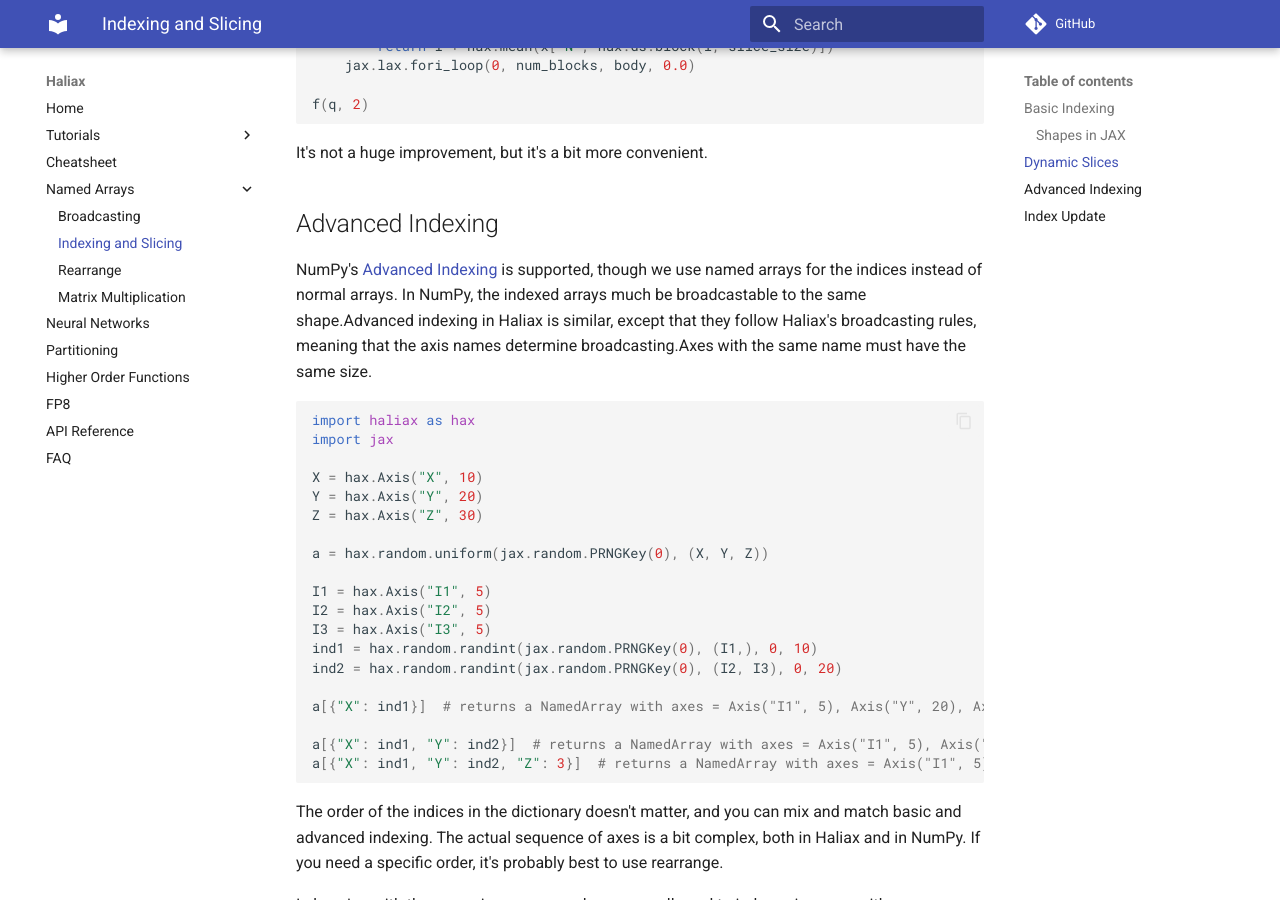
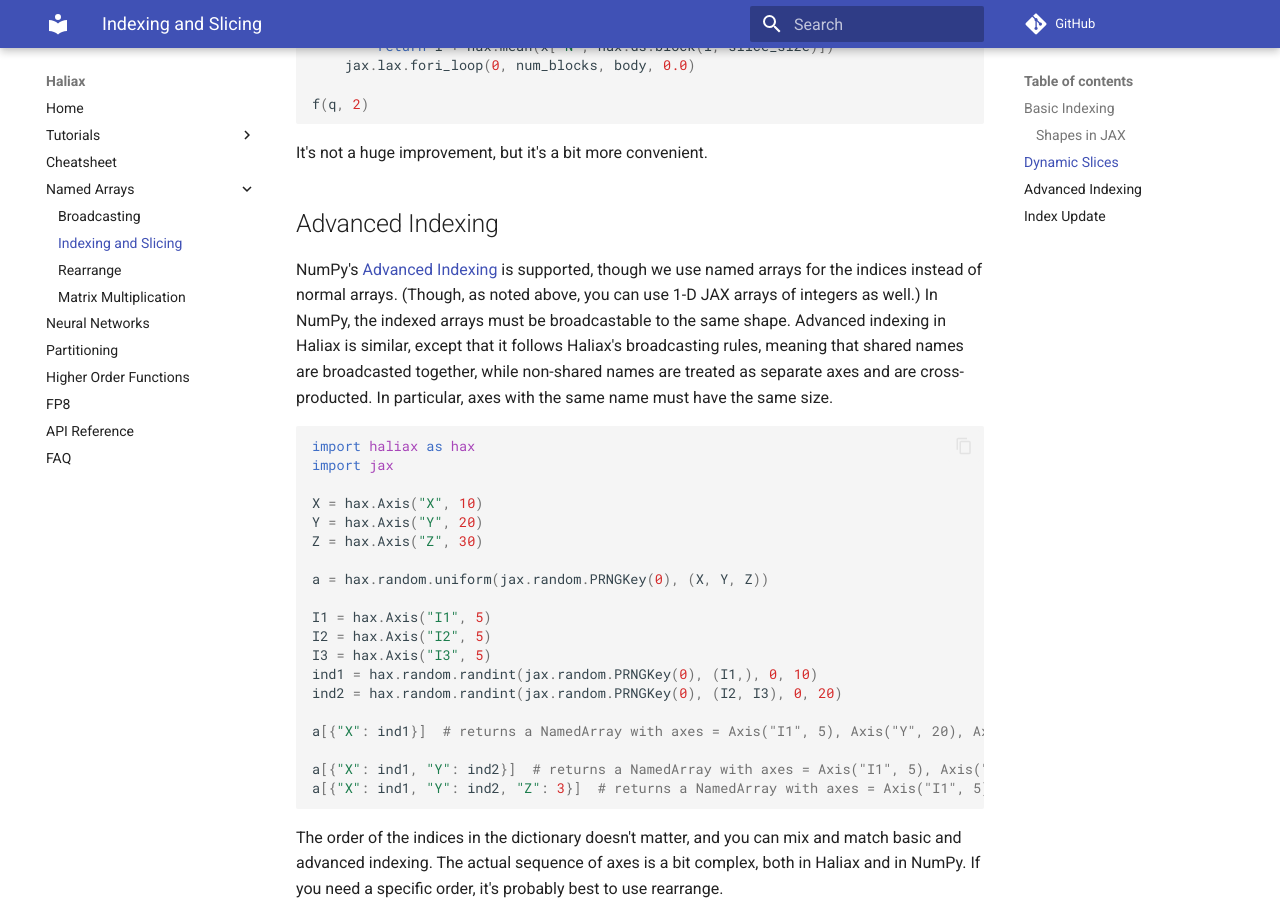
Before and after one commit to stanford-crfm/haliax, an MkDocs documentation site: the page built from docs/indexing.md, in a window 1280 px wide and 900 px high, scrolled down 3235 px. Built offline with MkDocs 1.6.1 and Material for MkDocs 9.7.7, drawn with Linux system fonts in a browser that asks for light colours; comment, search, counter and statistics services are not loaded.

Commit message:
update indexing docs

````diff
--- a/docs/indexing.md
+++ b/docs/indexing.md
@@ -153,9 +153,11 @@ It's not a huge improvement, but it's a bit more convenient.
 ## Advanced Indexing
 
 NumPy's [Advanced Indexing](https://numpy.org/doc/stable/user/basics.indexing.html#advanced-indexing) is supported, though we use named arrays for the indices instead of normal arrays.
-In NumPy, the indexed arrays much be broadcastable to the same shape.Advanced indexing in Haliax is similar, except that
-they follow Haliax's broadcasting rules, meaning that the axis names determine broadcasting.Axes with the same name must
-have the same size.
+(Though, as noted above, you can use 1-D JAX arrays of integers as well.)
+In NumPy, the indexed arrays must be broadcastable to the same shape. Advanced indexing in Haliax is similar,
+except that it follows Haliax's broadcasting rules, meaning that shared names are broadcasted together,
+while non-shared names are treated as separate axes and are cross-producted.
+In particular, axes with the same name must have the same size.
 
 ```python
 import haliax as hax
````
